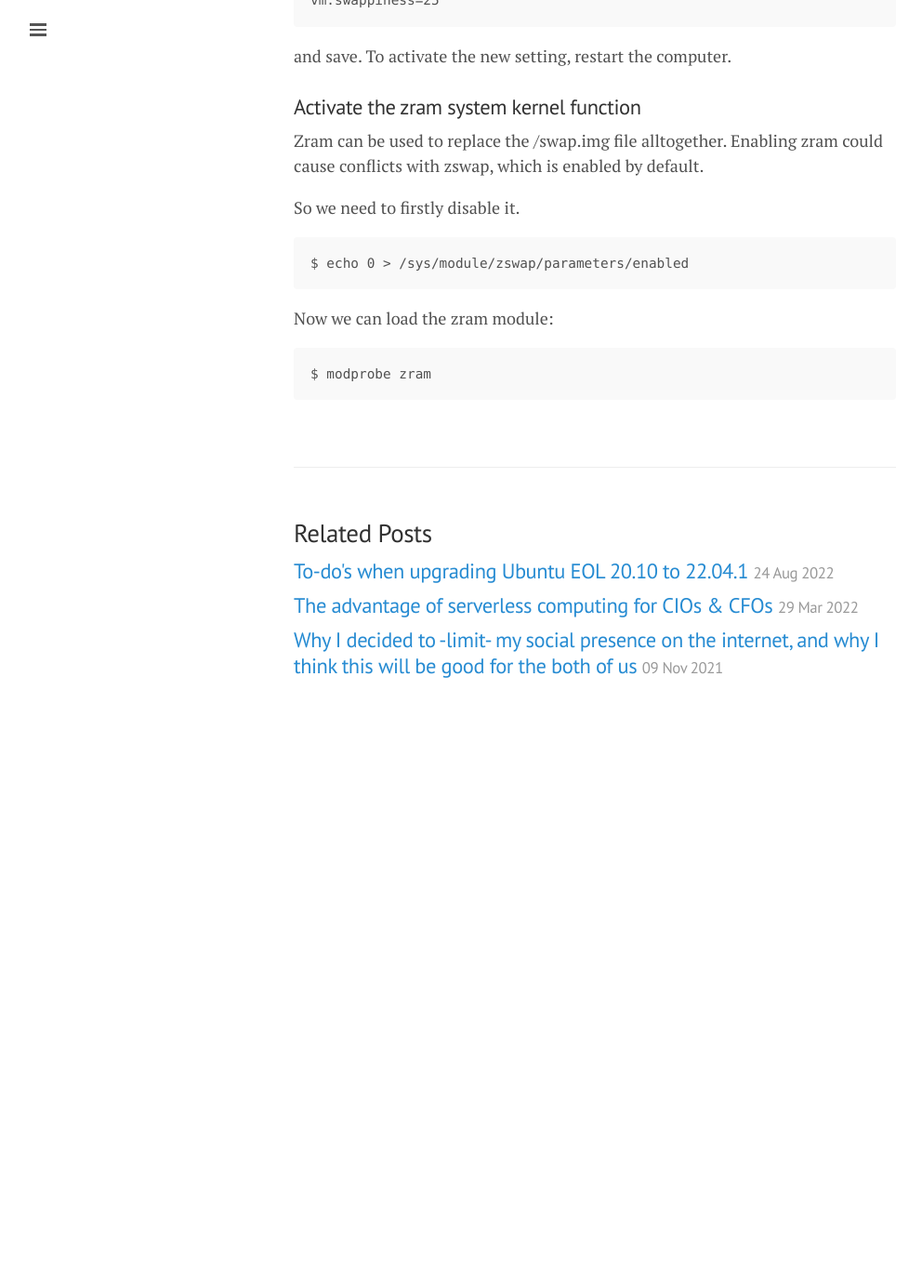
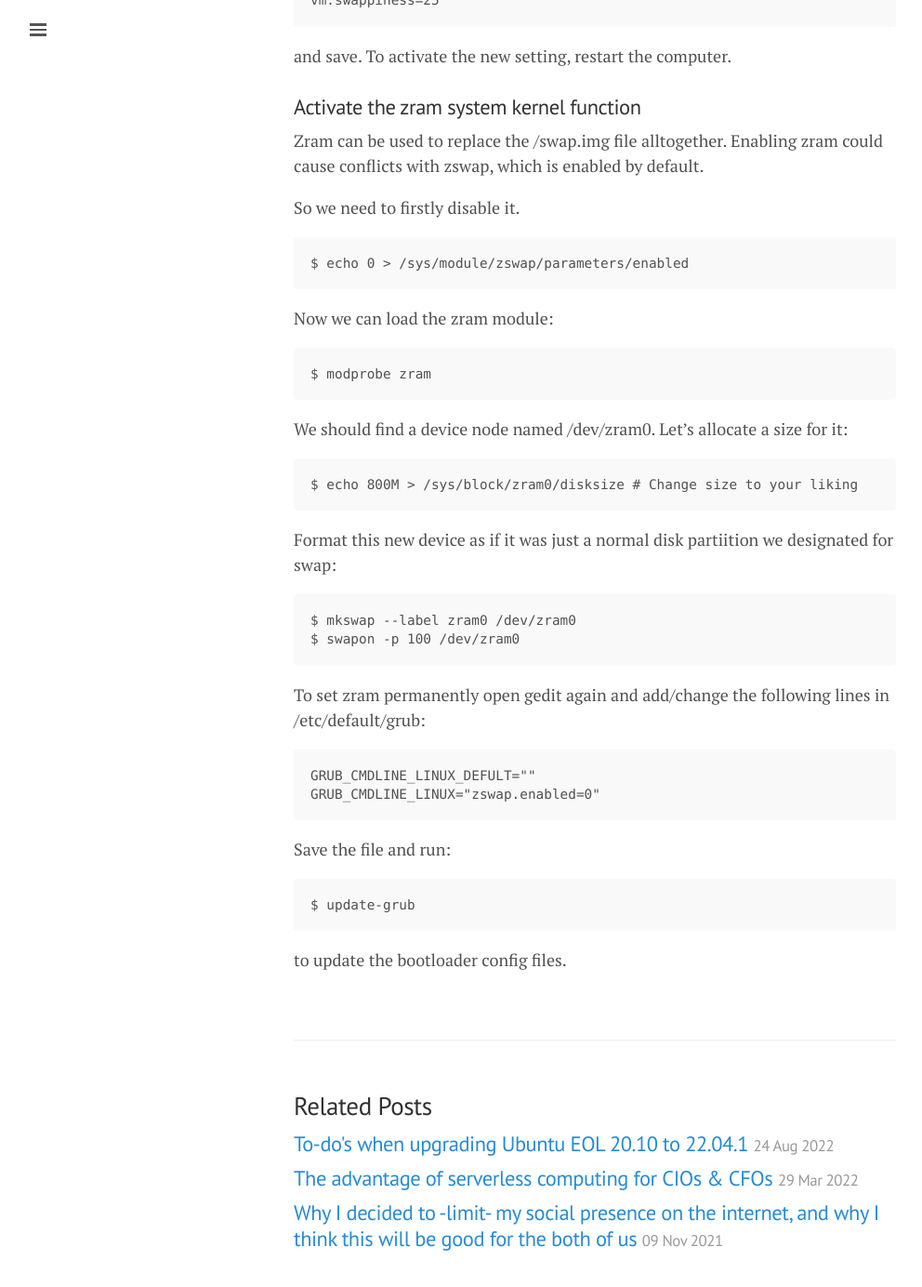
Before and after one commit to lgeurts/lgeurts.github.io, a Jekyll site: the page built from _posts/2022-10-03-optimizing-ubuntu-22.04-jammy-jellyfish.md, in a window 1280 px wide and 1400 px high, scrolled down 935 px. Shown: the top 1384 px of the window at 93% size, without its empty margins (0-992 px from the left). Built offline with Jekyll 4.4.1, drawn with Linux system fonts in a browser that asks for light colours; nearby versions of some CDN libraries; comment, search, counter and statistics services are not loaded; before the commit the page ends 1719 px from its top, so only the background shows below that; some of the changed text lies outside the part shown.

Commit message:
Update 2022-10-03-optimizing-ubuntu-22.04-jammy-jellyfish.md

````diff
--- a/_posts/2022-10-03-optimizing-ubuntu-22.04-jammy-jellyfish.md
+++ b/_posts/2022-10-03-optimizing-ubuntu-22.04-jammy-jellyfish.md
@@ -42,3 +42,22 @@ Now we can load the zram module:
 ```
 $ modprobe zram
 ```
+We should find a device node named /dev/zram0. Let’s allocate a size for it:
+```
+$ echo 800M > /sys/block/zram0/disksize # Change size to your liking
+```
+Format this new device as if it was just a normal disk partiition we designated for swap:
+```
+$ mkswap --label zram0 /dev/zram0
+$ swapon -p 100 /dev/zram0
+```
+To set zram permanently open gedit again and add/change the following lines in /etc/default/grub:
+```
+GRUB_CMDLINE_LINUX_DEFULT=""
+GRUB_CMDLINE_LINUX="zswap.enabled=0"
+```
+Save the file and run:
+```
+$ update-grub
+```
+to update the bootloader config files.
````
